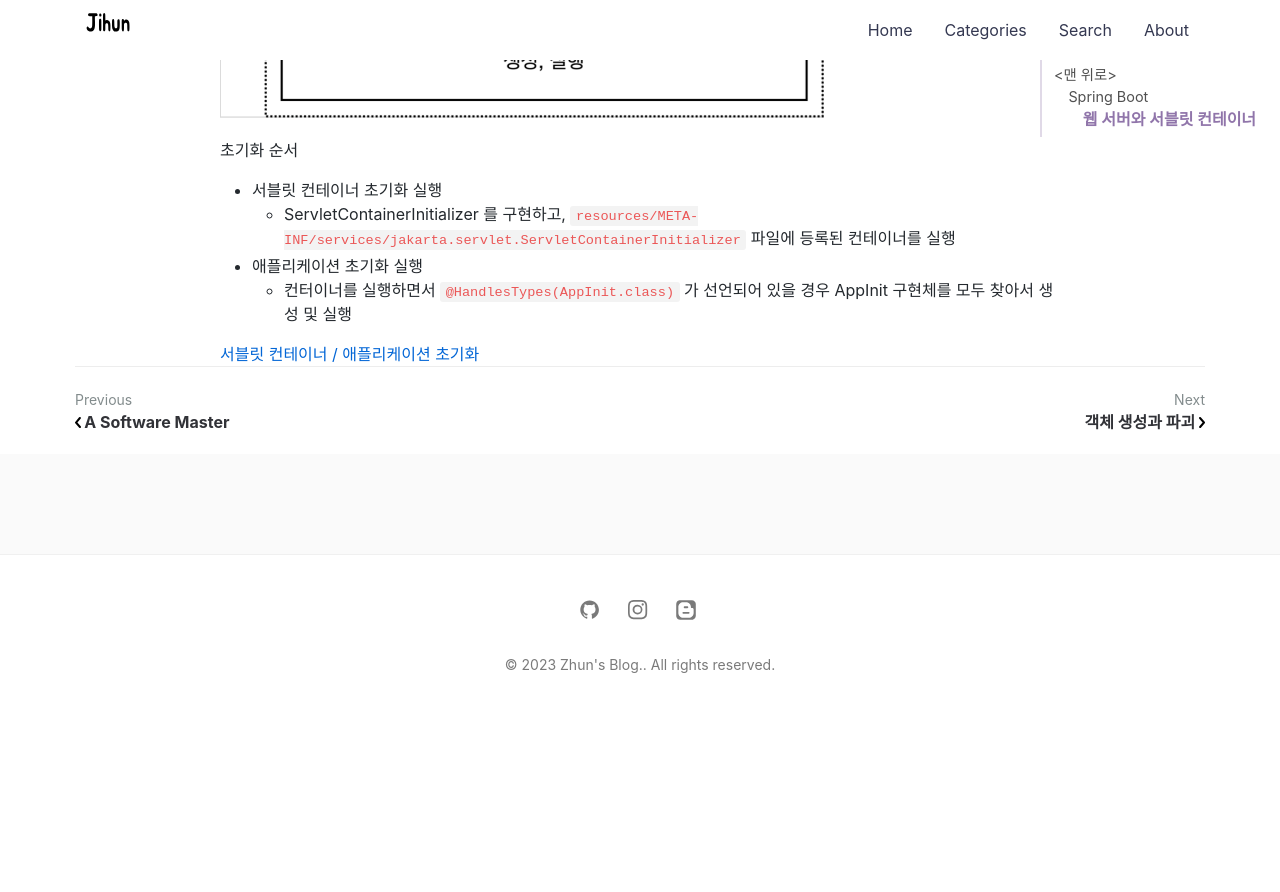
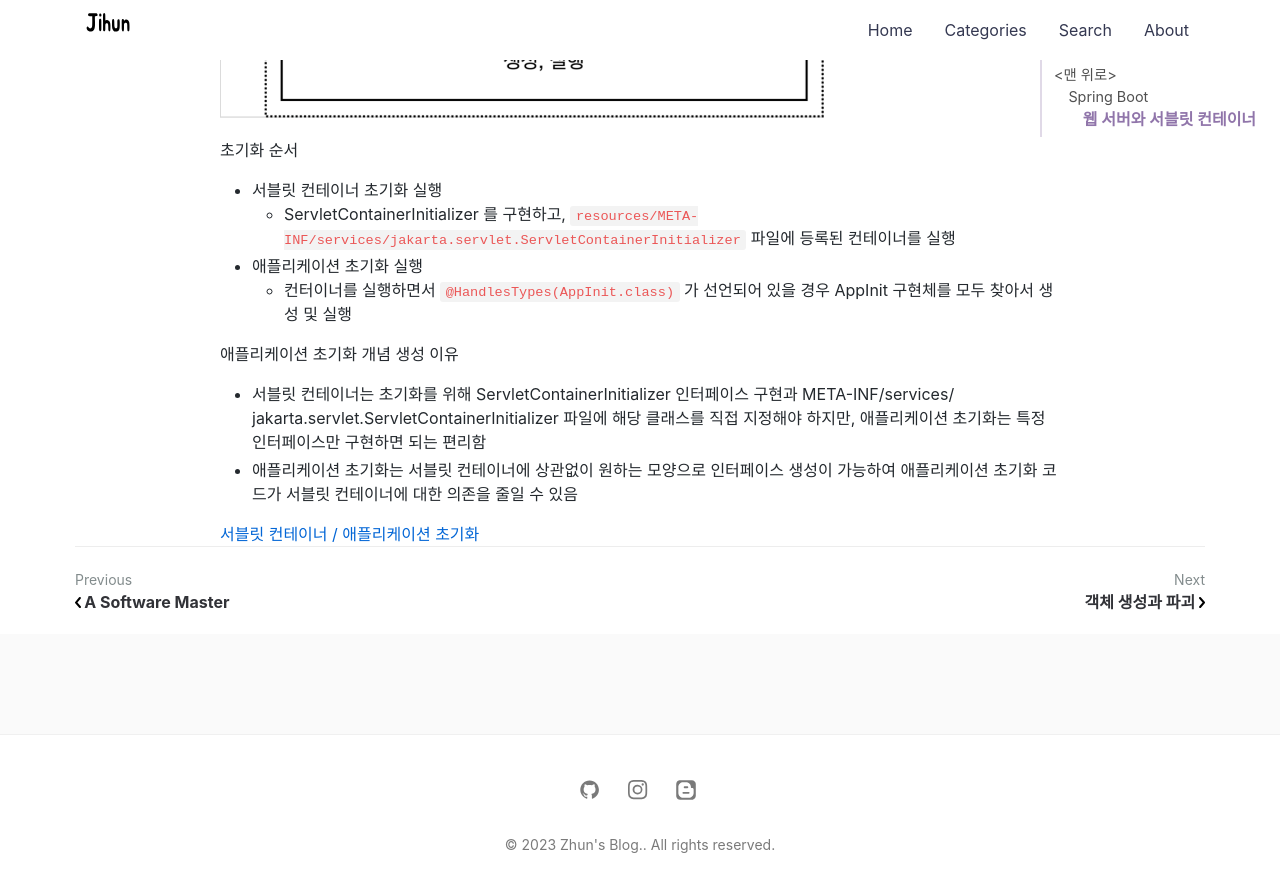
Before and after one commit to jihunparkme/jihunparkme.github.io, a Jekyll site: the page built from _posts/2023-04-06-spring-boot.md, in a window 1280 px wide and 900 px high, scrolled down 2573 px. Shown: the top 892 px of the window. Built offline with Jekyll 4.4.1, drawn with Linux system fonts in a browser that asks for light colours; nearby versions of some CDN libraries; comment, search, counter and statistics services are not loaded; before the commit the page ends 3293 px from its top, so only the background shows below that.

Commit message:
[Spring Boot] 애플리케이션 초기화 개념 생성 이유

```diff
--- a/_posts/2023-04-06-spring-boot.md
+++ b/_posts/2023-04-06-spring-boot.md
@@ -88,4 +88,10 @@ ServletException;
 - 애플리케이션 초기화 실행
   - 컨터이너를 실행하면서 `@HandlesTypes(AppInit.class)` 가 선언되어 있을 경우 AppInit 구현체를 모두 찾아서 생성 및 실행
 
+애플리케이션 초기화 개념 생성 이유
+
+- 서블릿 컨테이너는 초기화를 위해 ServletContainerInitializer 인터페이스 구현과 META-INF/services/
+jakarta.servlet.ServletContainerInitializer 파일에 해당 클래스를 직접 지정해야 하지만, 애플리케이션 초기화는 특정 인터페이스만 구현하면 되는 편리함
+- 애플리케이션 초기화는 서블릿 컨테이너에 상관없이 원하는 모양으로 인터페이스 생성이 가능하여 애플리케이션 초기화 코드가 서블릿 컨테이너에 대한 의존을 줄일 수 있음
+
 [서블릿 컨테이너 / 애플리케이션 초기화](https://github.com/jihunparkme/Inflearn-Spring-Boot/commit/a64d0c2224db274f839d175ce626add47288c2f3)
```
